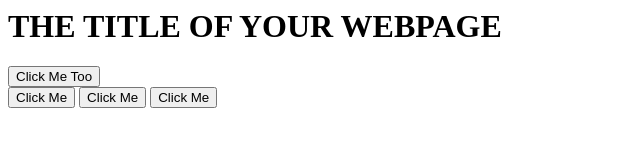
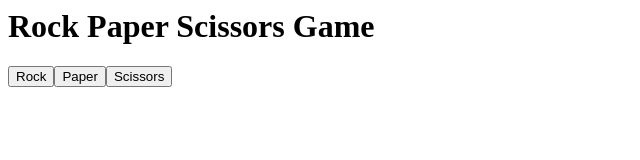
Before and after one commit to pedrosicilia/RPSgame, a plain HTML site: page index.html in a window 1280 px wide. Shown: the whole page, without its empty margins (0-640 px from the left). Drawn offline with Linux system fonts and the light colour scheme.

Commit message:
Buttons clickable

```diff
--- a/RPSgame.js
+++ b/RPSgame.js
@@ -1,3 +1,31 @@
+const container = document.querySelector('#container');
+
+
+const rockbtn = document.createElement('button');
+rockbtn.textContent = "Rock";
+rockbtn.id = 'rock';
+
+const paperbtn = document.createElement('button');
+paperbtn.textContent = "Paper";
+paperbtn.id = 'paper';
+const scissorsbtn = document.createElement('button');
+scissorsbtn.textContent = "Scissors";
+scissorsbtn.id = 'scissors';
+container.appendChild(rockbtn);
+container.appendChild(paperbtn);
+container.appendChild(scissorsbtn);
+
+
+const buttons = container.querySelectorAll('button')
+
+buttons.forEach((button) => {
+
+  button.addEventListener('click', (i) => {
+      i.target.style.background = 'red';
+
+  })
+});
+
 
 
 
@@ -15,10 +43,11 @@ let getComputerChoice = () =>  {
   return "Error";
 }
 
-let playerChoice = () => {
-  return "rock"
+/*let playerChoice = (choice) => {
+  console.log(choice);
+  return choice;
 }
-
+*/
 function playRound(playerSelection, getComputerChoice) {
 
   playerSelection = playerSelection.toLowerCase();
--- a/index.html
+++ b/index.html
@@ -2,15 +2,10 @@
 
     <body>
         <h1>
-        THE TITLE OF YOUR WEBPAGE
+        Rock Paper Scissors Game
         </h1>
-        <button id="btn">Click Me Too</button>
-        <div id="container">
-            <button id="1">Click Me</button>
-            <button id="2">Click Me</button>
-            <button id="3">Click Me</button>
-        </div>
         <div id="container"></div>
+        <div id="container2"></div>
     </body>
 
     <script src="RPSgame.js"></script>
```
